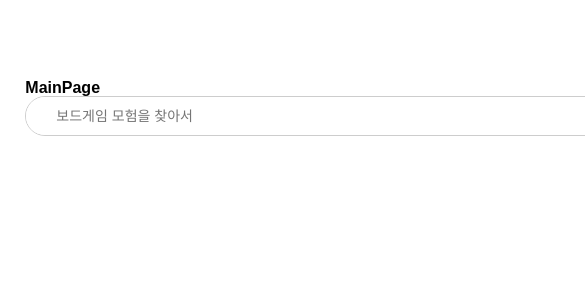
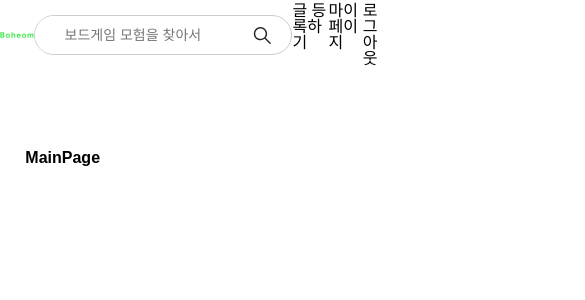
Before and after one commit to team-boheom/boheom-frontend, a React (Create React App) app: page / in a window 390 px wide. Shown: the top 300 px of the page, 585 px wide, since content can reach past the window. Built offline with nearby package versions, Linux system fonts and the light colour scheme.

Commit message:
✨ :: Header 컴포넌트 1차
반응형은 어떻게 하는건가요..?

```diff
--- /dev/null
+++ b/src/components/Header_.jsx
@@ -0,0 +1,45 @@
+import styled from '@emotion/styled';
+import { ReactComponent as Boheom } from '../assets/Boheom.svg';
+import SearchInput from '../components/SearchInput';
+
+const Header = () => {
+  return (
+    <Wrapper>
+      <Boheom />
+      <SearchInput />
+      <Content>
+        <Write>글 등록하기</Write>
+        <MyPage>마이페이지</MyPage>
+        <LogOut>로그아웃</LogOut>
+      </Content>
+    </Wrapper>
+  );
+};
+
+const Wrapper = styled.div`
+  width: 100vw;
+  height: 70px;
+  display: flex;
+  justify-content: space-around;
+  align-items: center;
+`;
+
+const Content = styled.div`
+  width: 250px;
+  display: flex;
+  justify-content: space-between;
+`;
+
+const Write = styled.text`
+  cursor: pointer;
+`;
+
+const MyPage = styled.text`
+  cursor: pointer;
+`;
+
+const LogOut = styled.text`
+  cursor: pointer;
+`;
+
+export default Header;
--- a/src/pages/Main.jsx
+++ b/src/pages/Main.jsx
@@ -1,12 +1,12 @@
 import Layout from '../components/Layout';
-import SearchInput from '../components/SearchInput';
+import Header from '../components/Header_';
 
 const MainPage = () => {
   return (
     <>
+      <Header />
       <Layout>
         <h1>MainPage</h1>
-        <SearchInput />
       </Layout>
     </>
   );
```
Also changed, not shown: src/assets/Boheom.svg (added).
